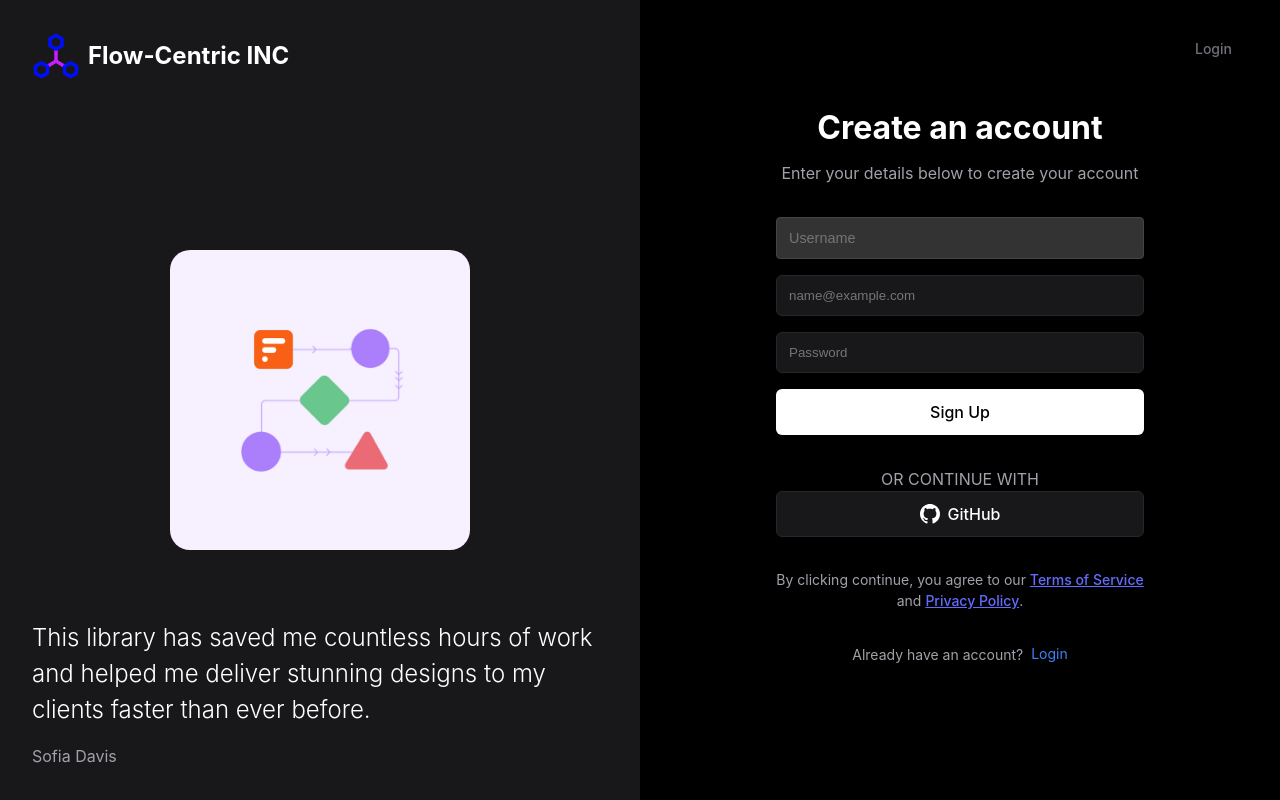
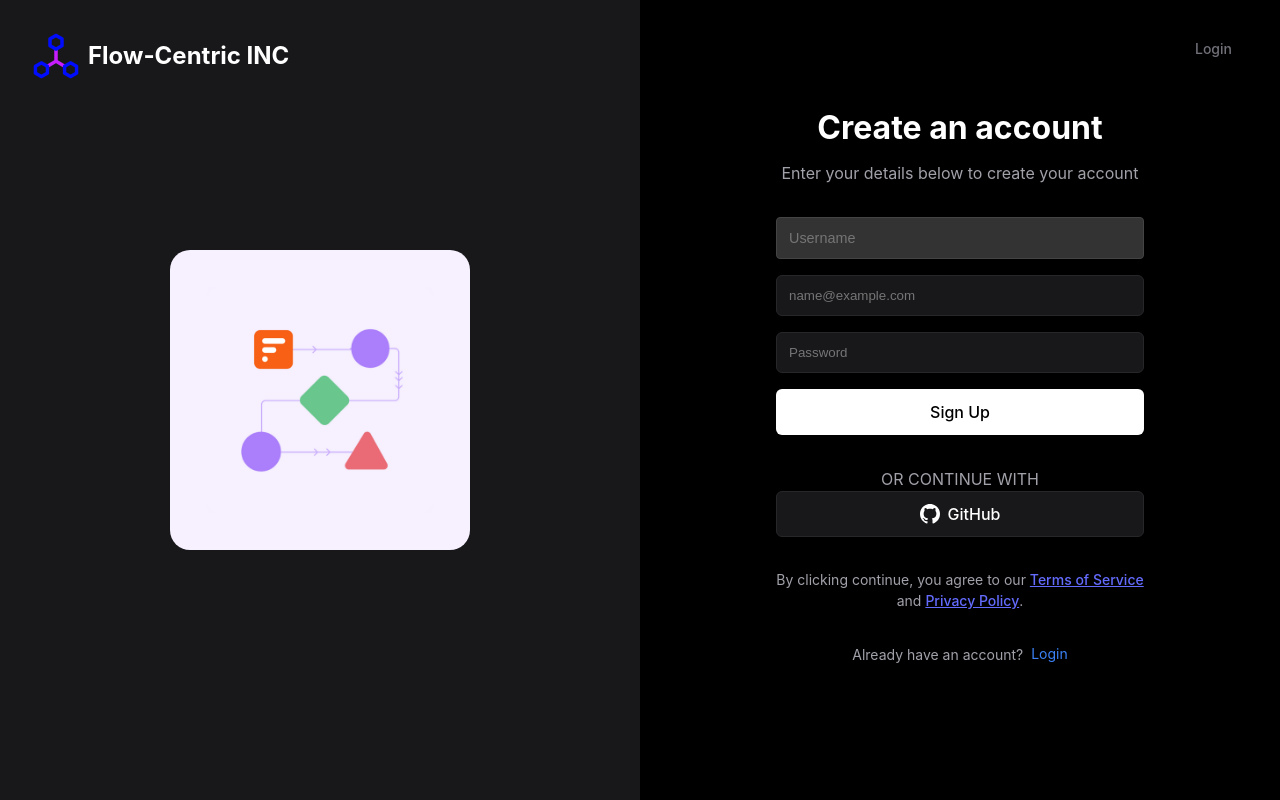
Before and after one commit to EXDEICIDA/WorkFlow-App, a React (Vite) app in the folder workflow-app/: page / in a window 1280 px wide. Built offline with nearby package versions, Linux system fonts and the light colour scheme.

Commit message:
remove testimonial section from AuthPage for a cleaner user interface

```diff
--- a/workflow-app/src/Pages/Auth/AuthPage.jsx
+++ b/workflow-app/src/Pages/Auth/AuthPage.jsx
@@ -105,14 +105,6 @@ const AuthPage = () => {
           {/* Center-positioned cover logo */}
           <div className="cover-logo-container">
             <img src={CoverLogo} alt="Cover Logo" className="cover-logo" />
-          </div>
-
-          <div className="testimonial">
-            <blockquote>
-              This library has saved me countless hours of work and helped me
-              deliver stunning designs to my clients faster than ever before.
-            </blockquote>
-            <div className="author">Sofia Davis</div>
           </div>
         </div>
 
```
